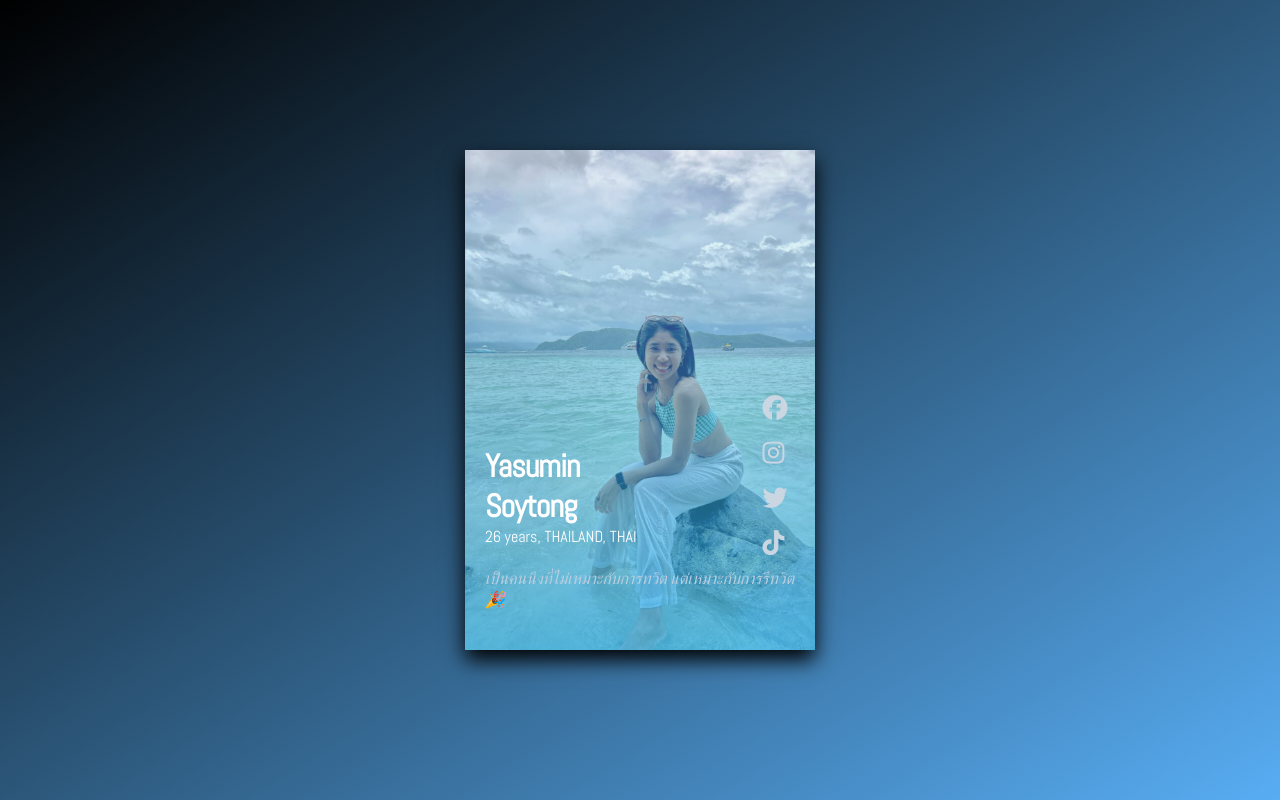
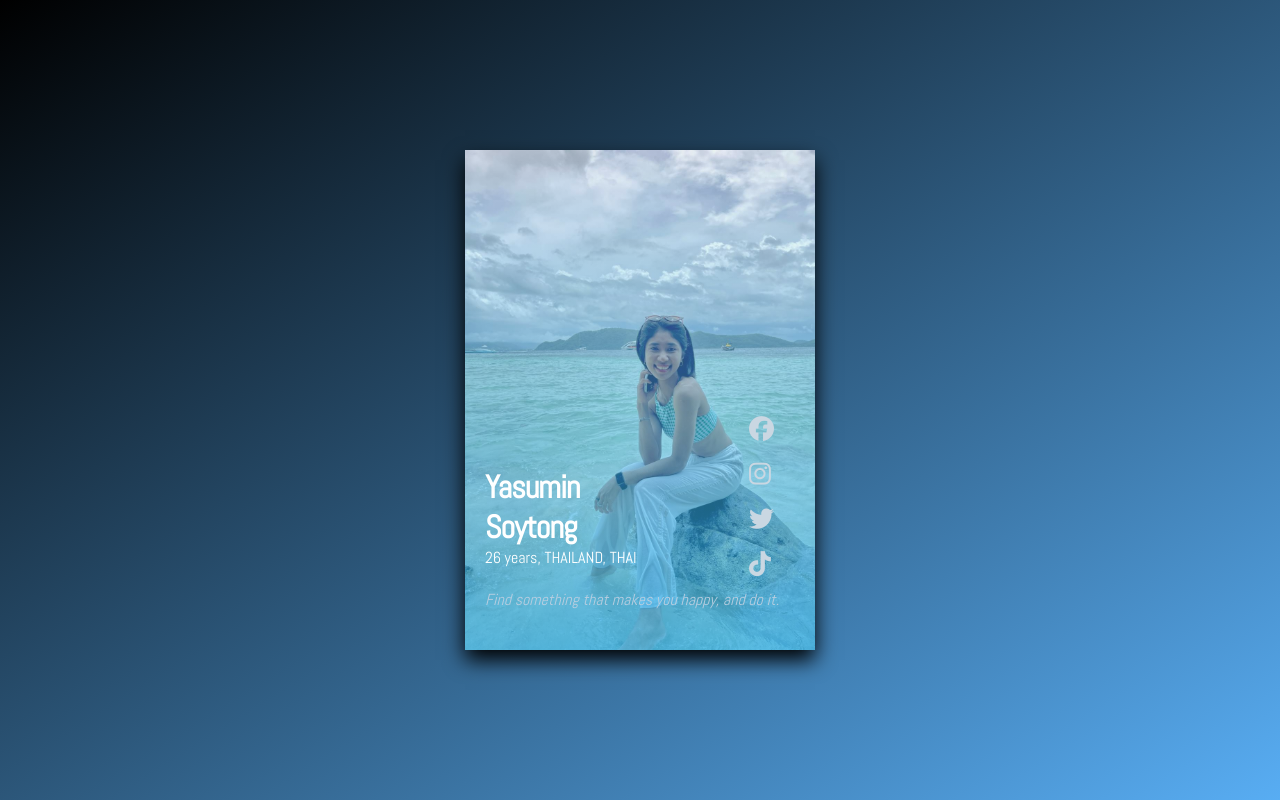
Before and after one commit to jusmin23/portfolio, a plain HTML site: page index.html in a window 1280 px wide. Drawn offline with Linux system fonts and the light colour scheme.

Commit message:
Update index.html

```diff
--- a/index.html
+++ b/index.html
@@ -15,7 +15,7 @@
                     <h2>Yasumin <br> Soytong</h2>
                     <p>26 years, THAILAND, THAI</p>
                     <br>
-                    <p class="details">เป็นคนนึงที่ไม่เหมาะกับการทวิต แต่เหมาะกับการรีทวิต 🎉</p>
+                    <p class="details">Find something that makes you happy, and do it.</p>
                     <div class="icons">
                         <a href="https://www.facebook.com/ferns.yasumin">
                         <i class="fa-brands fa-facebook" aria-hidden="true">
```
